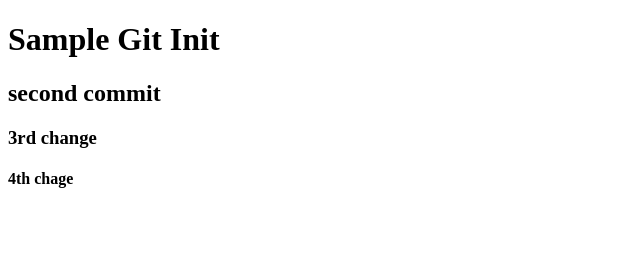
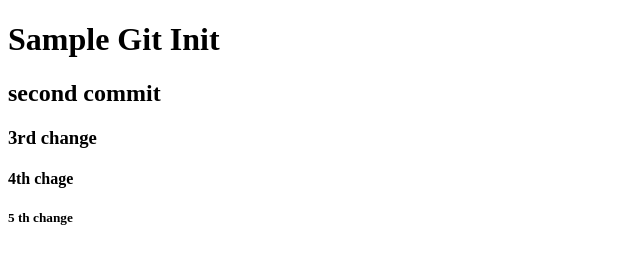
Before and after one commit to BalaBhargaviRavuru/GitInitSample, a plain HTML site: page index.html in a window 1280 px wide. Shown: the full height of the page, 0-640 px from the left. Drawn offline with Linux system fonts and the light colour scheme.

Commit message:
fifth change

```diff
--- a/index.html
+++ b/index.html
@@ -10,5 +10,6 @@
     <h2>second commit</h2>
     <h3>3rd change</h3>
     <h4>4th chage</h4>
+    <h5>5 th change</h5>
 </body>
 </html>
```
